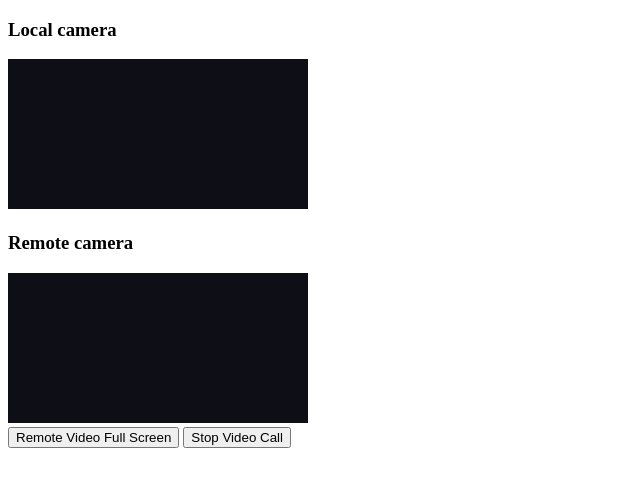
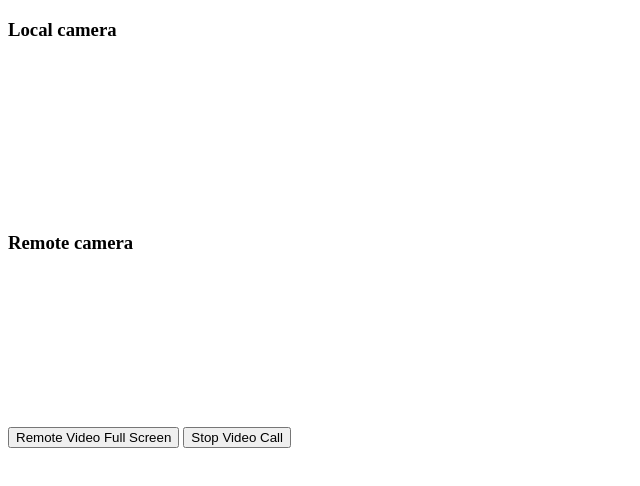
Before and after one commit to aselim21/like_ocean, a website: page src/ocean.html in a window 1280 px wide. Shown: the whole page, without its empty margins (0-640 px from the left). Drawn offline with Linux system fonts and the light colour scheme.

Commit message:
removed background, video not comming

```diff
--- a/src/styles/video.css
+++ b/src/styles/video.css
@@ -2,5 +2,4 @@ video{
     transform: rotateY(180deg);
     -webkit-transform:rotateY(180deg); /* Safari and Chrome */
     -moz-transform:rotateY(180deg); /* Firefox */
-    background-color: rgb(14, 14, 22);
 }
```
